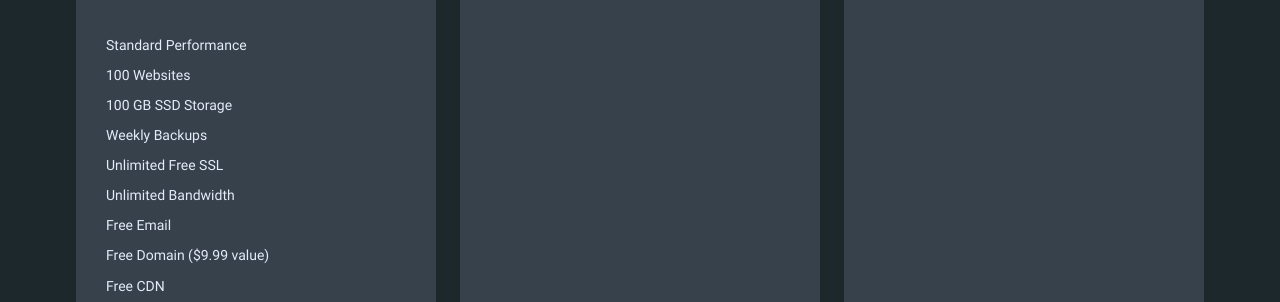
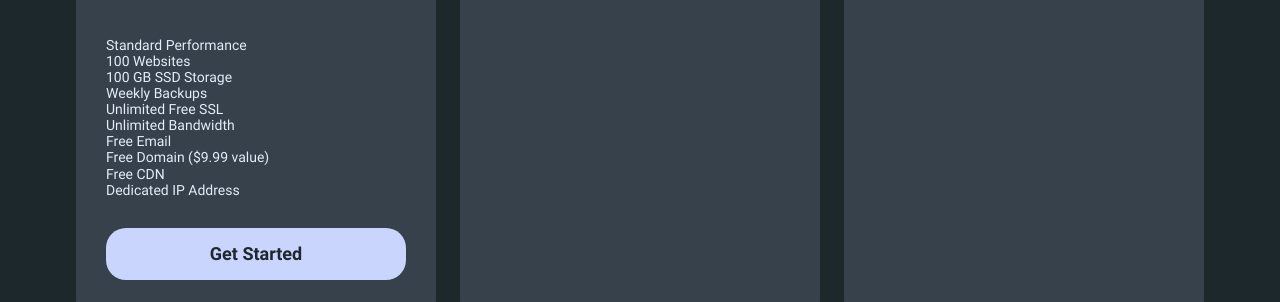
Before and after one commit to DragonDark13/test_price_table, a plain HTML site: page index.html in a window 1280 px wide. Shown: the part 492-794 px from the top of the page. Drawn offline with Linux system fonts and the light colour scheme.

Commit message:
fix  featured_list__item class name

```diff
--- a/index.html
+++ b/index.html
@@ -24,16 +24,16 @@
                     </p>
                 </div>
                 <ul class="pricing_card__featured_list">
-                    <li class="featured_lit__item"> Standard Performance</li>
-                    <li class="featured_lit__item"> 100 Websites</li>
-                    <li class="featured_lit__item"> 100 GB SSD Storage</li>
-                    <li class="featured_lit__item"> Weekly Backups</li>
-                    <li class="featured_lit__item">Unlimited Free SSL</li>
-                    <li class="featured_lit__item"> Unlimited Bandwidth</li>
-                    <li class="featured_lit__item"> Free Email</li>
-                    <li class="featured_lit__item">Free Domain ($9.99 value)</li>
-                    <li class="featured_lit__item">Free CDN</li>
-                    <li class="featured_lit__item">Dedicated IP Address</li>
+                    <li class="featured_list__item"> Standard Performance</li>
+                    <li class="featured_list__item"> 100 Websites</li>
+                    <li class="featured_list__item"> 100 GB SSD Storage</li>
+                    <li class="featured_list__item"> Weekly Backups</li>
+                    <li class="featured_list__item">Unlimited Free SSL</li>
+                    <li class="featured_list__item"> Unlimited Bandwidth</li>
+                    <li class="featured_list__item"> Free Email</li>
+                    <li class="featured_list__item">Free Domain ($9.99 value)</li>
+                    <li class="featured_list__item">Free CDN</li>
+                    <li class="featured_list__item">Dedicated IP Address</li>
                 </ul>
 
                 <button>
```
